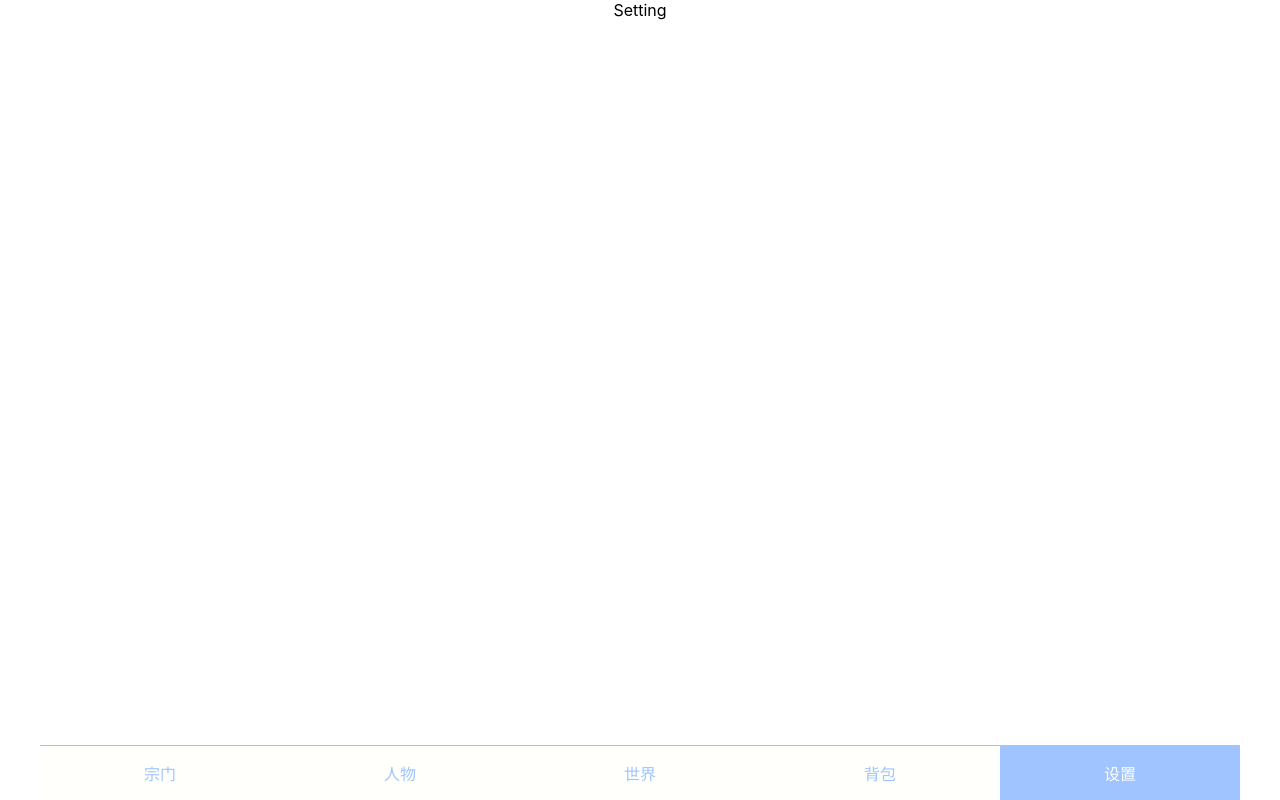
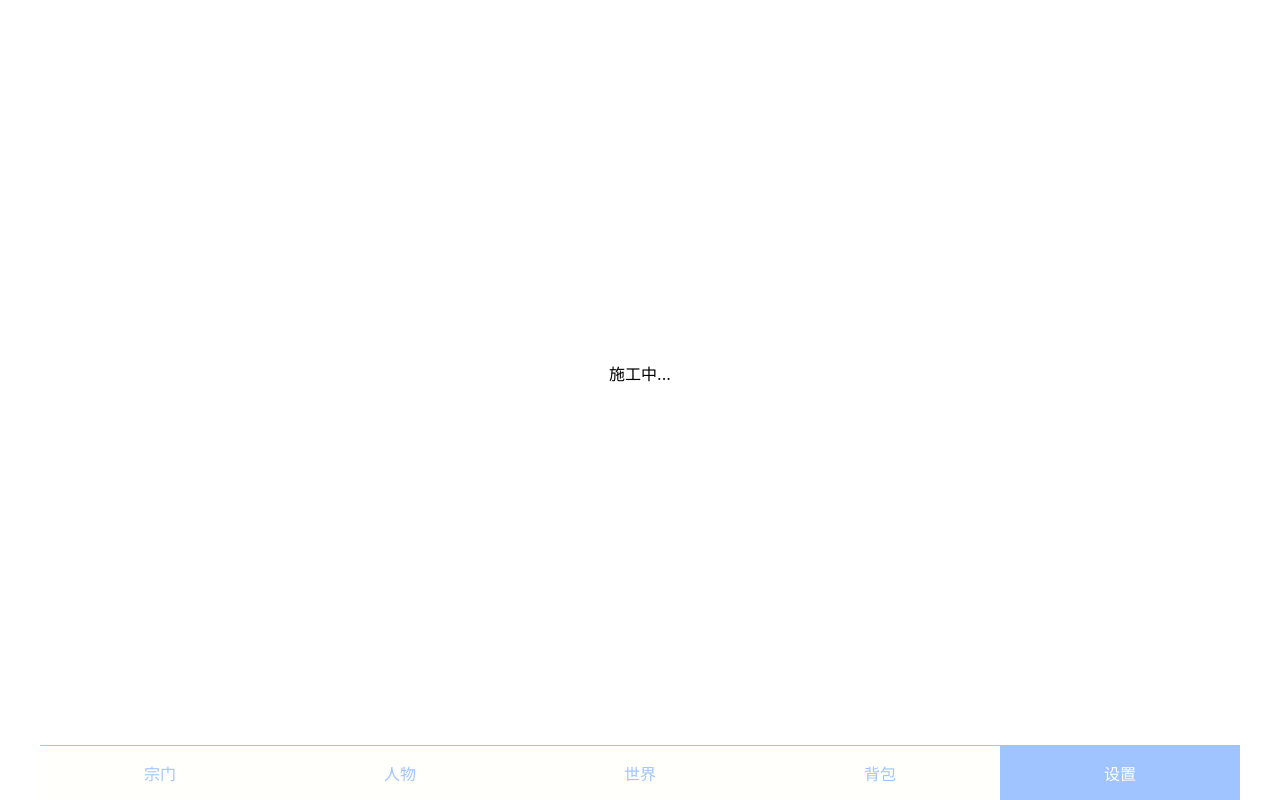
Before and after one commit to HechengLi/little-idle-world, a React (Create React App) app in the folder client/: page /setting in a window 1280 px wide. Built offline with nearby package versions, Linux system fonts and the light colour scheme; what common-data would draw is missing.

Commit message:
client side done

```diff
--- a/client/src/views/Setting.js
+++ b/client/src/views/Setting.js
@@ -1,9 +1,11 @@
 import React from 'react'
 import styled from 'styled-components'
 
+import WorkInProgress from './WorkInProgress'
+
 const Setting = () => {
   return (
-    <div>Setting</div>
+    <WorkInProgress />
   )
 }
 
```
